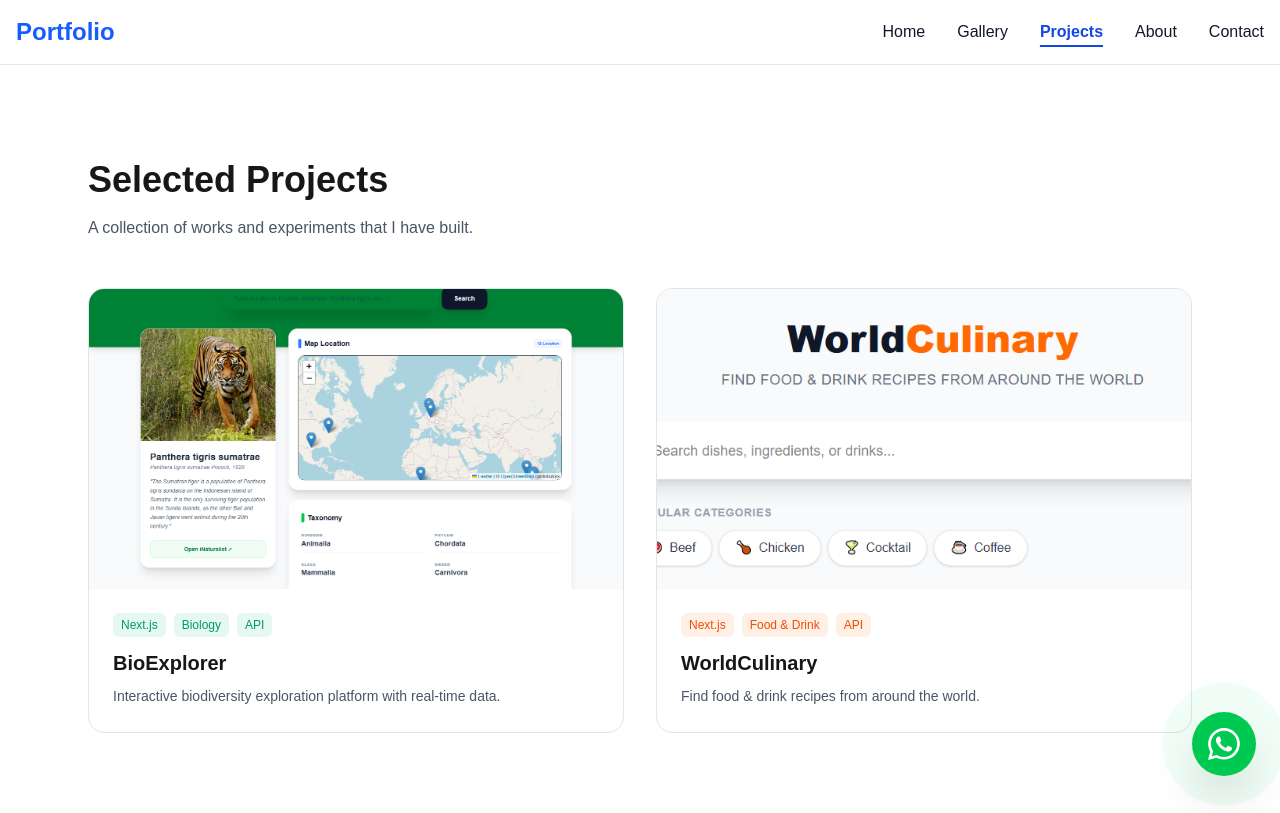
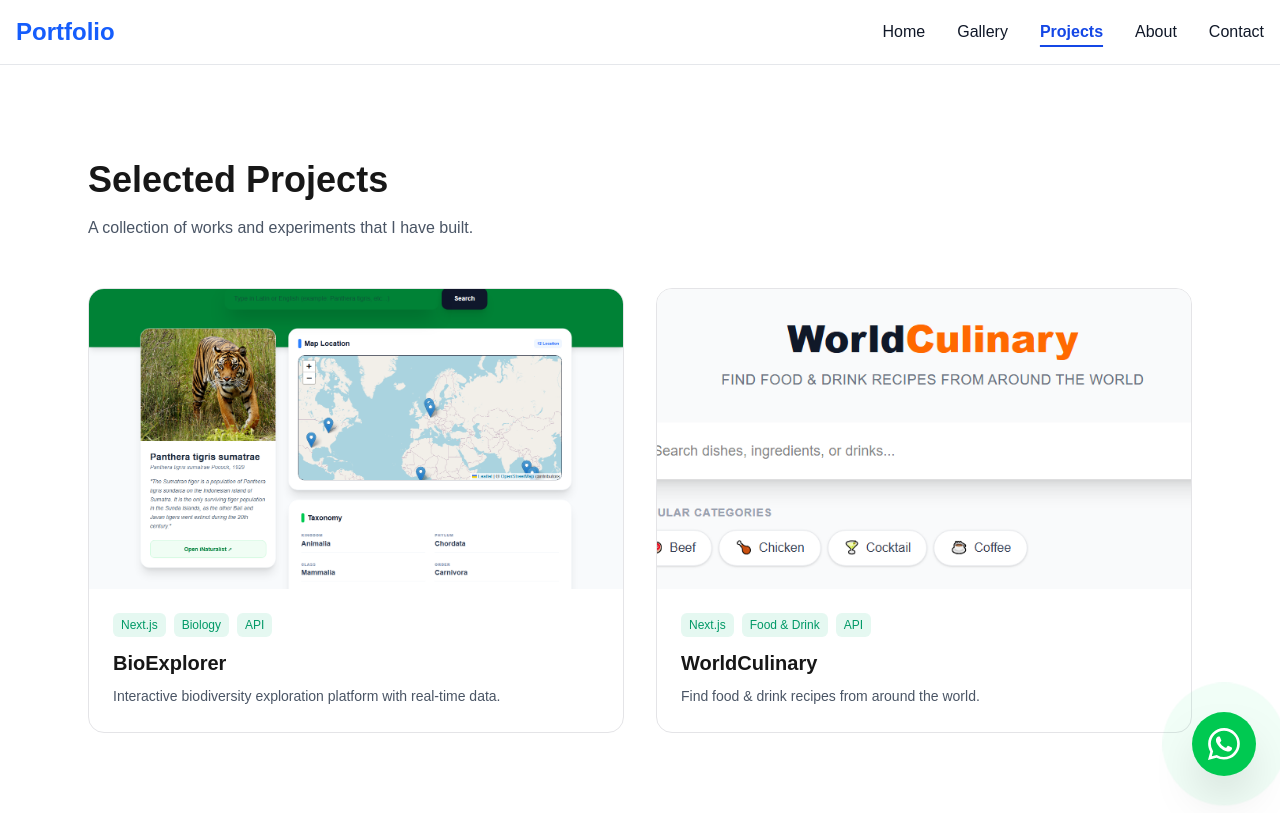
Before and after one commit to ridwanariana-back/portfolio, a Next.js app: page /projects in a window 1280 px wide. Built offline with nearby package versions, Linux system fonts and the light colour scheme.

Commit message:
repair image

```diff
--- a/app/projects/page.tsx
+++ b/app/projects/page.tsx
@@ -18,7 +18,7 @@ const projects = [
     image: "/projects/worldculinary.PNG", // Ganti dengan path gambarmu
     tags: ["Next.js", "Food & Drink", "API"],
     slug: "worldculinary",
-    color: "bg-orange-500/10 text-orange-600"
+    color: "bg-emerald-500/10 text-emerald-600"
   }
 ];
 
```
